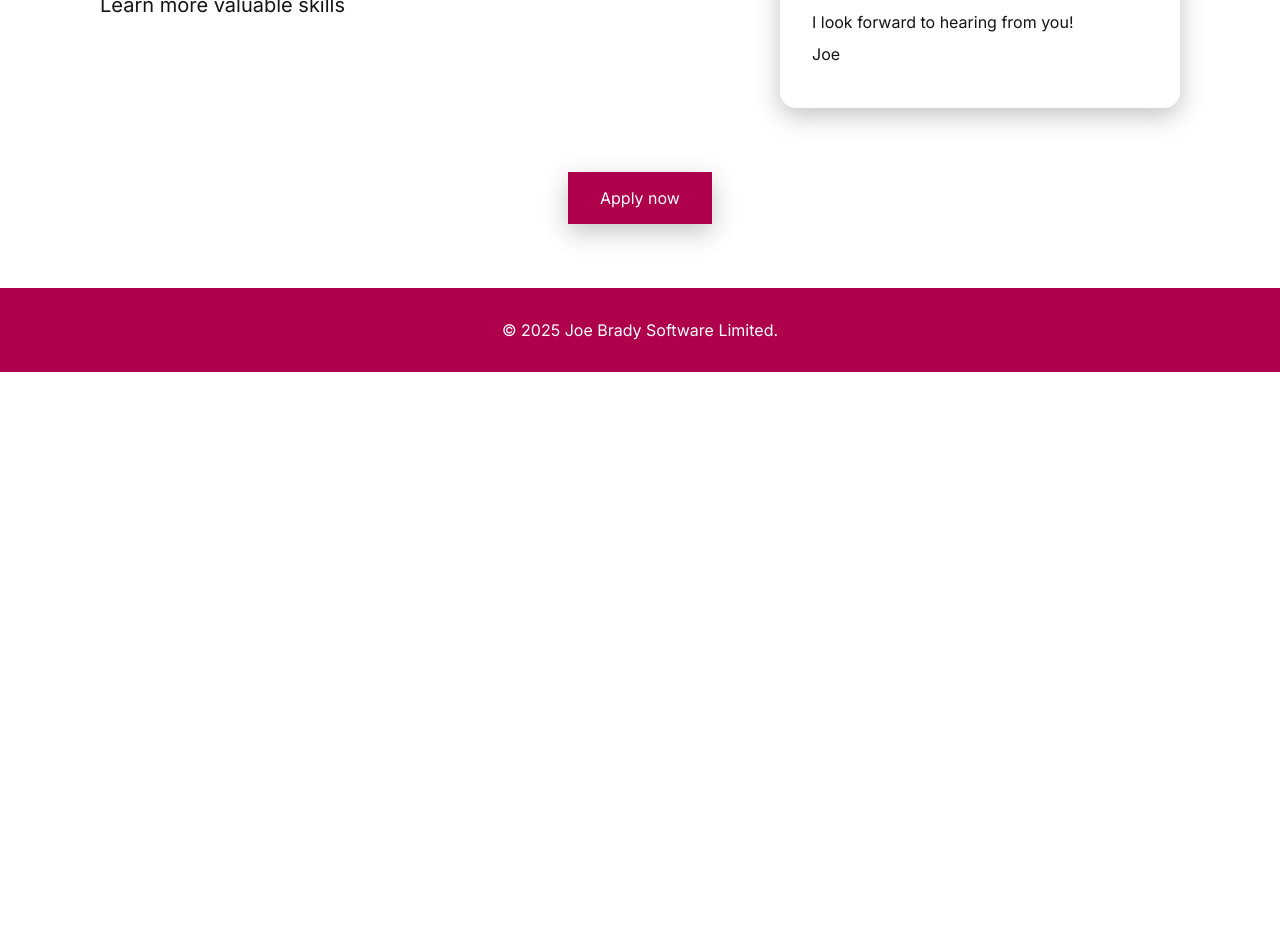
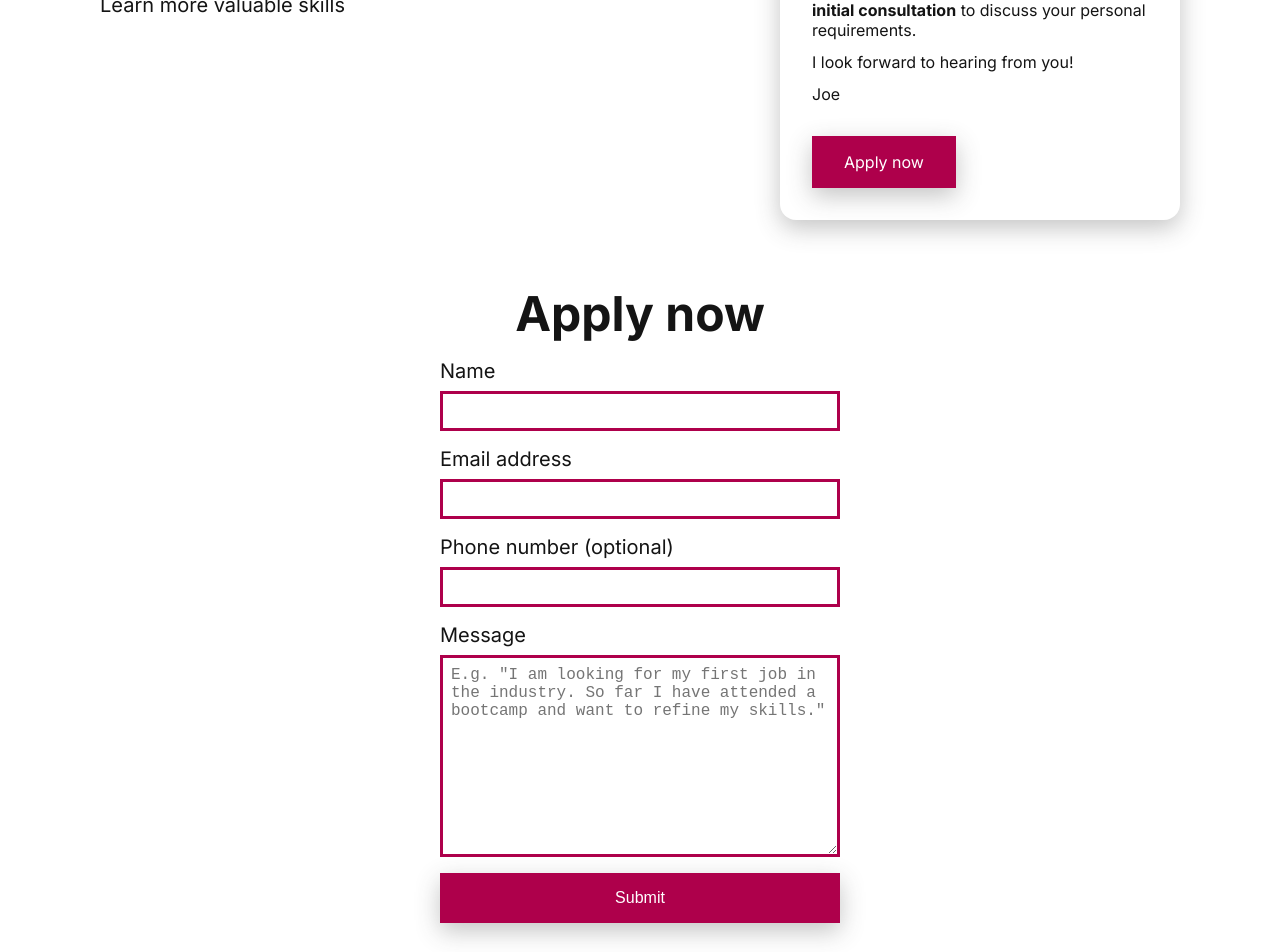
Before and after one commit to Joe-Brady/coaching-site, a Next.js app: page / in a window 1280 px wide. Shown: the part 1160-2112 px from the top of the page. Before the commit the page ends 1532 px from the top, so only its background shows below. Built offline with nearby package versions, Linux system fonts and the light colour scheme.

Commit message:
Add form

```diff
--- a/src/app/globals.css
+++ b/src/app/globals.css
@@ -77,3 +77,27 @@ small {
 .bold {
   font-weight: 700;
 }
+
+.mt1 {
+  margin-top: 1rem;
+}
+
+.mt2 {
+  margin-top: 2rem;
+}
+
+.mt4 {
+  margin-top: 4rem;
+}
+
+.mb1 {
+  margin-bottom: 1rem;
+}
+
+.mb2 {
+  margin-bottom: 2rem;
+}
+
+.mb4 {
+  margin-bottom: 4rem;
+}
--- a/src/app/page.module.css
+++ b/src/app/page.module.css
@@ -68,11 +68,36 @@
   order: 2;
 }
 
-.bottomCallToAction {
+.formContainer {
   margin-top: 8rem;
   display: flex;
+  align-items: center;
   flex-direction: column;
-  align-items: center;
+}
+
+.form {
+  display: flex;
+  flex-direction: column;
+  width: 100%;
+  max-width: 50rem;
+  margin: 2rem 0;
+  gap: 2rem;
+}
+
+.form label {
+  display: flex;
+  flex-direction: column;
+  font-size: 2.5rem;
+}
+
+.form input, .form textarea {
+  margin-top: 1rem;
+  border: 3px solid var(--magenta);
+  padding: 1rem;
+}
+
+.form button {
+  justify-self: flex-end;
 }
 
 .footer {
--- a/src/app/page.tsx
+++ b/src/app/page.tsx
@@ -6,6 +6,7 @@ import { ImageAndText } from "@/components/ImageAndText/ImageAndText";
 import { MulticolourSplash } from "@/components/MulticolourSplash/MulticolourSplash";
 import { SummaryInfo } from "@/components/SummaryInfo/SummaryInfo";
 import { Card } from "@/components/Card/Card";
+import { Button } from "@/components/Button/Button";
 
 export default function Home() {
   return (
@@ -44,7 +45,7 @@ export default function Home() {
               <TagText>{"3 places available"}</TagText>
               <TagText>{"Applications close soon"}</TagText>
               <TagText>{"Free consultation"}</TagText>
-              <LinkButton href="#">{"Apply now"}</LinkButton>
+              <LinkButton href="#apply-now">{"Apply now"}</LinkButton>
             </div>
 
             <div className={styles.profileImage}>
@@ -65,10 +66,10 @@ export default function Home() {
           <div className={styles.profileAndSummaryGrid}>
             <div className={styles.profile}>
               <Card>
-                <h2>Hi!</h2>
+                <h2 className="mb4">Hi!</h2>
                 <p>
                   {
-                    "I'm Joe, a Principal Software Engineer specialising in web tech."
+                    "I'm Joe, a Principal Software Engineer specialising in web tech (Typescript, React, NodeJS, web infrastructure and databases)."
                   }
                 </p>
                 <p>
@@ -90,12 +91,18 @@ export default function Home() {
                   }
                 </p>
                 <p>
-                  {
-                    "Apply now to get a free no-commitment initial consultation to discuss your personal requirements."
-                  }
+                  {"Apply now to get a "}
+                  <span className="bold">
+                    {"free, no-commitment initial consultation"}
+                  </span>
+                  {" to discuss your personal requirements."}
                 </p>
                 <p>{"I look forward to hearing from you!"}</p>
                 <p>{"Joe"}</p>
+
+                <div className="mt4">
+                  <LinkButton href="#apply-now">{"Apply now"}</LinkButton>
+                </div>
               </Card>
             </div>
 
@@ -140,8 +147,31 @@ export default function Home() {
           </div>
         </div>
 
-        <div className={styles.bottomCallToAction}>
-          <LinkButton href="#">{"Apply now"}</LinkButton>
+        <div className={styles.formContainer}>
+          <h1 id="apply-now">Apply now</h1>
+          <form className={styles.form}>
+            <label>
+              {"Name"}
+              <input type="text" />
+            </label>
+            <label>
+              {"Email address"}
+              <input type="text" />
+            </label>
+            <label>
+              {"Phone number (optional)"}
+              <input type="text" />
+            </label>
+            <label>
+              {"Message"}
+              <textarea
+                rows={10}
+                placeholder={`E.g. "I am looking for my first job in the industry. So far I have attended a bootcamp and want to refine my skills."`}
+              />
+            </label>
+
+            <Button type="submit">Submit</Button>
+          </form>
         </div>
       </main>
 
--- /dev/null
+++ b/src/components/Button/Button.tsx
@@ -0,0 +1,14 @@
+import { ReactNode, ButtonHTMLAttributes } from "react";
+import styles from "./button.module.css";
+
+type Props = ButtonHTMLAttributes<HTMLButtonElement> & {
+  children: ReactNode;
+};
+
+export const Button = ({ children, ...rest }: Props) => {
+  return (
+    <button className={styles.button} {...rest}>
+      {children}
+    </button>
+  );
+};
--- /dev/null
+++ b/src/components/Button/button.module.css
@@ -0,0 +1,13 @@
+.button {
+  border-radius: 0;
+  padding: 2rem 4rem;
+  background-color: var(--magenta);
+  color: var(--white);
+  box-shadow: var(--float-shadow);
+  border: none;
+  cursor: pointer;
+
+  &:hover {
+    background-color: var(--magentaBright);
+  }
+}
```
